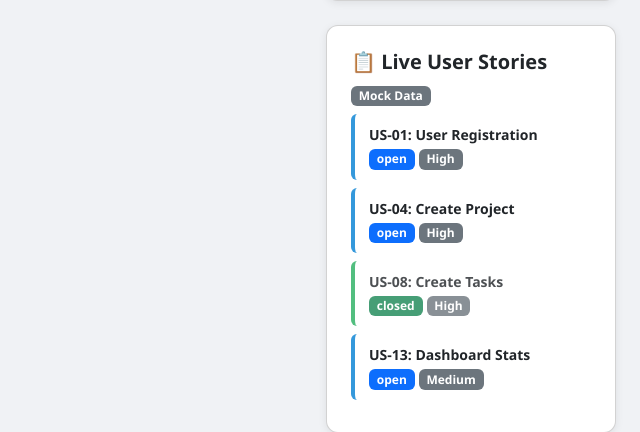
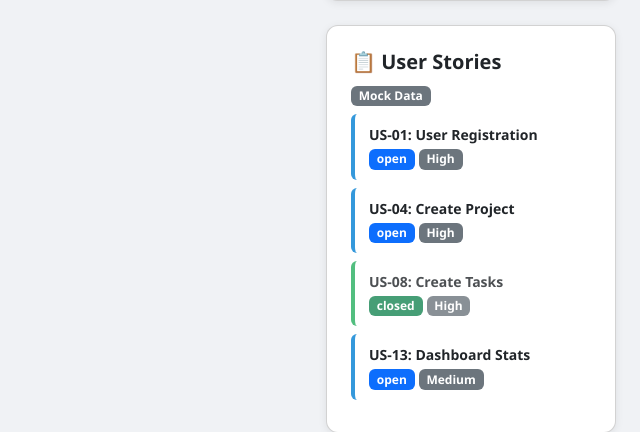
Before and after one commit to Harshini280905/smart-track, a Flask app: page / in a window 1280 px wide. Shown: the part 431-863 px from the top of the page, without its empty margins (640-1280 px from the left). Run offline with Flask 3, Linux system fonts and the light colour scheme; data that the repository does not hold is empty.

Commit message:
Edited index.html file

```diff
--- a/templates/index.html
+++ b/templates/index.html
@@ -65,7 +65,7 @@
         <canvas id="taskChart" height="160"></canvas>
       </div>
       <div class="card p-4">
-        <h5 class="fw-bold mb-2">📋 Live User Stories</h5>
+        <h5 class="fw-bold mb-2">📋 User Stories</h5>
         <div id="storiesList">Loading stories...</div>
       </div>
     </div>
```
